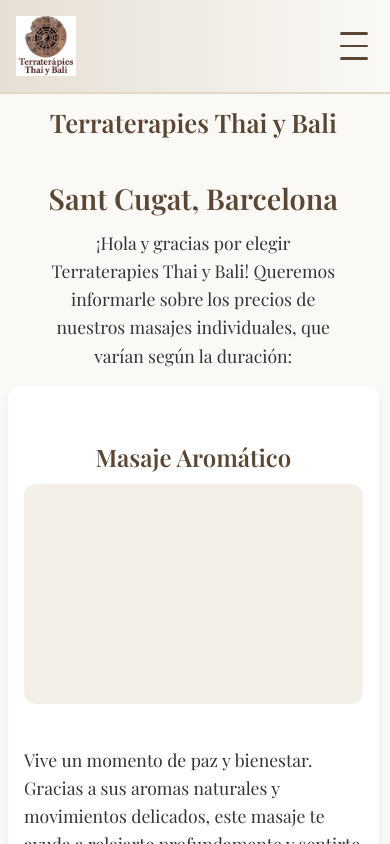
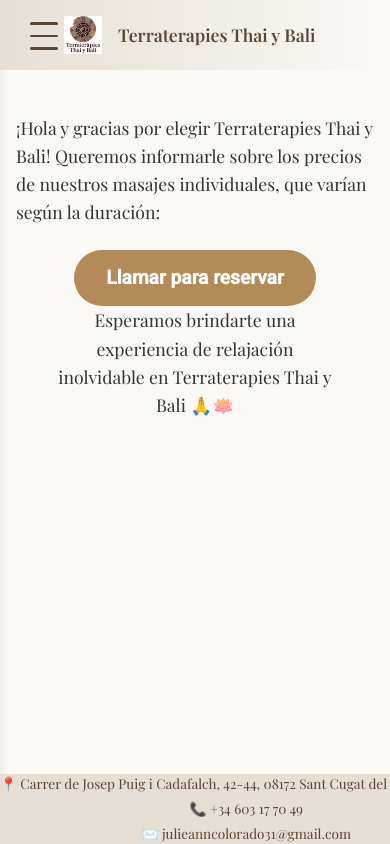
Before and after one commit to joniboi/terraterapies-thai-bali-web, an Angular app: page / in a window 390 px wide. Before the commit this address led to /aromatico. Shown: the top 844 px of the page. Built offline with nearby package versions, Linux system fonts and the light colour scheme.

Commit message:
updated menu

```diff
--- a/src/app/app-routing.module.ts
+++ b/src/app/app-routing.module.ts
@@ -12,6 +12,7 @@
 import { ReflexologiaComponent } from './tratamientos/reflexologia/reflexologia.component';
 import { CranealFacialComponent } from './tratamientos/craneal-facial/craneal-facial.component';
 import { DescontracturanteComponent } from './tratamientos/descontracturante/descontracturante.component';
+import { HomeComponent } from './home/home.component';
 
 const routes: Routes = [
   { path: 'aromatico', component: AromaticoComponent },
@@ -26,7 +27,7 @@
   { path: 'reflexologia', component: ReflexologiaComponent },
   { path: 'craneal-facial', component: CranealFacialComponent },
   { path: 'descontracturante', component: DescontracturanteComponent },
-  { path: '', redirectTo: '/aromatico', pathMatch: 'full' }
+  { path: '', component: HomeComponent, pathMatch: 'full' }
 ];
 
 @NgModule({
--- a/src/app/app.component.html
+++ b/src/app/app.component.html
@@ -1,15 +1,18 @@
 <!-- Header -->
 <header class="site-header">
   <img src="assets/image.png" alt="Terraterapies Logo" class="logo">
-
-  <!-- Botón hamburguesa -->
+  <h1>Terraterapies Thai y Bali</h1>
+  <!-- Botón hamburguesa a la derecha -->
   <button class="hamburger" (click)="toggleMenu()" aria-label="Abrir menú" [attr.aria-expanded]="menuOpen">
     <span></span>
     <span></span>
     <span></span>
   </button>
+</header>
 
-  <nav class="navbar" [class.open]="menuOpen">
+<!-- Sidebar de navegación -->
+<nav class="sidebar" [class.open]="menuOpen">
+  <a routerLink="/" (click)="closeMenu()">Home</a>
   <a routerLink="/aromatico" (click)="closeMenu()">Aromático</a>
   <a routerLink="/balines" (click)="closeMenu()">Balinés</a>
   <a routerLink="/lomi-lomi" (click)="closeMenu()">Lomi Lomi</a>
@@ -23,57 +26,27 @@
   <a routerLink="/craneal-facial" (click)="closeMenu()">Craneal Facial</a>
   <a routerLink="/descontracturante" (click)="closeMenu()">Descontracturante</a>
 </nav>
-</header>
 
 <!-- Contenido principal -->
 <div class="container">
-
-  <h1>Terraterapies Thai y Bali</h1>
-  <h2>Sant Cugat, Barcelona</h2>
-
-  <p>¡Hola y gracias por elegir Terraterapies Thai y Bali! Queremos informarle sobre los precios de nuestros masajes individuales, que varían según la duración:</p>
-
-
   <router-outlet></router-outlet>
-
-
-  <p>Esperamos brindarte una experiencia de relajación inolvidable en Terraterapies Thai y Bali 🙏🪷</p>
-
-  <h2>Reserva tu cita</h2>
-  <p>Puedes llamarnos directamente para concertar tu masaje:</p>
 
   <div class="btn-wrapper">
     <a href="#" id="btn-reserva" class="btn-reserva">Llamar para reservar</a>
   </div>
 
-  <script>
-  const btn = document.getElementById('btn-reserva');
-  const phoneNumber = '+34603177049';
-  const whatsappNumber = '+34603177049';
+  <p>Esperamos brindarte una experiencia de relajación inolvidable en Terraterapies Thai y Bali 🙏🪷</p>
 
-  function isMobile() {
-    return /Android|iPhone|iPad|iPod|Opera Mini|IEMobile|WPDesktop/i.test(navigator.userAgent);
-  }
 
-  if (isMobile()) {
-    // Si es móvil, abrir WhatsApp
-    btn.href = `https://wa.me/${whatsappNumber.replace(/\D/g,'')}`;
-    btn.textContent = 'Reservar por WhatsApp';
-  } else {
-    // Si no es móvil, llamar
-    btn.href = `tel:${phoneNumber}`;
-    btn.textContent = 'Llamar para reservar';
-  }
-</script>
 
 
 </div>
 
 <!-- Footer -->
-<footer id="contacto" class="site-footer">
+ <footer id="contacto" class="site-footer">
   <div class="footer-container">
-    <p>📍 Sant Cugat, Barcelona</p>
-    <p>📞 Tel: +34 603 17 70 49</p>
-    <p>✉️ Email: julieganda28@yahoo.com</p>
+    <span>📍 Carrer de Josep Puig i Cadafalch, 42-44, 08172 Sant Cugat del Vallès, Barcelona</span>
+    <span>📞 +34 603 17 70 49</span>
+    <span>✉️ julieanncolorado31@gmail.com</span>
   </div>
 </footer>
--- a/src/app/app.module.ts
+++ b/src/app/app.module.ts
@@ -15,6 +15,7 @@
 import { ReflexologiaComponent } from './tratamientos/reflexologia/reflexologia.component';
 import { CranealFacialComponent } from './tratamientos/craneal-facial/craneal-facial.component';
 import { DescontracturanteComponent } from './tratamientos/descontracturante/descontracturante.component';
+import { HomeComponent } from './home/home.component';
 
 @NgModule({
   declarations: [
@@ -30,7 +31,8 @@
     PindasComponent,
     ReflexologiaComponent,
     CranealFacialComponent,
-    DescontracturanteComponent
+    DescontracturanteComponent,
+    HomeComponent
   ],
   imports: [
     BrowserModule,
--- /dev/null
+++ b/src/app/home/home.component.html
@@ -0,0 +1 @@
+<p>¡Hola y gracias por elegir Terraterapies Thai y Bali! Queremos informarle sobre los precios de nuestros masajes individuales, que varían según la duración:</p>
--- a/src/styles.scss
+++ b/src/styles.scss
@@ -28,17 +28,36 @@
 
 /* === Header === */
 .site-header {
+  position: fixed;
+  top: 0;
+  left: 0;
+  width: 100vw;
+  z-index: 100;
+  height: 70px;
   background: linear-gradient(to right, #e6dfd4, #faf9f6);
-  padding: 1rem 2rem;
   display: flex;
   align-items: center;
-  justify-content: space-between;
-  border-bottom: 2px solid #e0d8c3;
+  justify-content: flex-start;
+  padding: 0 2rem;
+  box-sizing: border-box;
+  gap: 1.5rem;
 }
 
-.site-header img.logo {
-  height: 60px;
+.site-header .logo {
+  height: 48px;
+  width: auto;
+  margin-right: 1rem;
 }
+
+.site-header h1 {
+  font-size: 1.6rem;
+  margin: 0;
+  font-family: 'Playfair Display', serif;
+  color: #5a4632;
+  flex: 1 1 auto;
+  text-align: left;
+}
+
 
 /* === Navegación fija === */
 .navbar {
@@ -90,16 +109,42 @@
 
 /* === Footer === */
 .site-footer {
+  font-family: 'Playfair Display', serif;
+  position: fixed;
+  left: 0;
+  bottom: 0;
+  width: 100vw;
+  height: auto;
   background: #e6dfd4;
-  padding: 2rem 1rem;
-  text-align: center;
-  font-size: 0.9rem;
-  color: #5a4632;
-  border-top: 2px solid #e0d8c3;
+  z-index: 100;
+  display: flex;
+  align-items: center;
+  justify-content: center;
+  padding: 0.3rem 0;
+  font-size: 0.95rem;
 }
 
-.site-footer p {
-  margin: 0.3rem 0;
+.footer-container {
+  display: flex;
+  gap: 2rem;
+  flex-wrap: wrap;
+  justify-content: center;
+  align-items: center;
+  width: 100%;
+}
+
+.site-footer span {
+  font-family: 'Playfair Display', serif;
+  font-size: 0.85rem;
+  color: #5a4632;
+  white-space: nowrap;
+}
+
+@media (max-width: 500px) {
+  .footer-container {
+    flex-direction: column;
+    gap: 0.2rem;
+  }
 }
 
 /* === Hamburguesa === */
@@ -113,7 +158,7 @@
   border: none;
   cursor: pointer;
   z-index: 100;
-  margin-left: 1rem;
+  margin-left: auto;
 }
 
 .hamburger span {
@@ -178,7 +223,8 @@
   display: flex;
   flex-direction: column;
   align-items: center;
-  padding: 2rem 1rem;
+  margin-top: 0.5rem;      // menos margen superior en la card
+  padding-top: 1rem;       // menos padding superior en la card
 }
 
 .foto-tratamiento {
@@ -227,3 +273,125 @@
   margin-bottom: 1rem;
   line-height: 1.6;
 }
+
+.site-header {
+  position: fixed;
+  top: 0;
+  left: 0;
+  width: 100vw;
+  z-index: 100;
+  height: 70px;
+  background: linear-gradient(to right, #e6dfd4, #faf9f6);
+  display: flex;
+  align-items: center;
+  padding: 0 2rem;
+  box-sizing: border-box;
+}
+
+.sidebar {
+  position: fixed;
+  top: 70px; /* debajo del header */
+  left: 0;
+  width: 220px;
+  height: calc(100vh - 70px - 60px); /* resta header y footer */
+  background: #f4efe7;
+  border-right: 2px solid #e0d8c3;
+  display: flex;
+  flex-direction: column;
+  gap: 0.5rem;
+  padding: 2rem 1rem 1rem 1rem;
+  z-index: 10;
+  overflow-y: auto;
+}
+
+.site-footer {
+  position: fixed;
+  left: 0;
+  bottom: 0;
+  width: 100vw;
+  height: 60px;
+  background: #e6dfd4;
+  z-index: 100;
+  display: flex;
+  align-items: center;
+  justify-content: center;
+}
+
+.container {
+  margin-left: 240px; /* espacio para el sidebar */
+  margin-top: 80px;   /* espacio para el header */
+  margin-bottom: 70px; /* espacio para el footer */
+  padding: 2rem 0.5rem 2rem 2rem;
+  max-width: 900px;
+  min-height: calc(100vh - 80px - 70px);
+  box-sizing: border-box;
+}
+
+@media (max-width: 900px) {
+  .sidebar {
+    width: 170px;
+    padding: 1rem 0.5rem;
+  }
+  .container {
+    margin-left: 180px;
+    padding: 1rem;
+  }
+}
+
+@media (max-width: 700px) {
+  .sidebar {
+    position: fixed;
+    top: 0;
+    left: 0;
+    height: 100%;
+    transform: translateX(-100%);
+    background: #faf9f6;
+    box-shadow: 2px 0 10px rgba(0,0,0,0.07);
+    transition: transform 0.3s;
+    z-index: 100;
+  }
+  .sidebar.open {
+    transform: translateX(0);
+  }
+  .container {
+    margin-left: 0;
+    padding: 1rem;
+  }
+  .site-header {
+    z-index: 101;
+    padding: 0 1rem;
+    gap: 0.5rem;
+  }
+  .site-header h1 {
+    font-size: 1.1rem;
+    white-space: nowrap;
+    overflow: hidden;
+    text-overflow: ellipsis;
+  }
+  .site-header .logo {
+    height: 38px;
+    margin-right: 0.5rem;
+  }
+  .hamburger {
+    display: flex;
+    position: static;
+    margin-left: 0.5rem;
+  }
+}
+
+.hamburger {
+  display: none;
+}
+
+@media (max-width: 700px) {
+  .site-header .logo {
+    margin-left: 48px; // deja espacio para el botón hamburguesa
+  }
+  .hamburger {
+    display: flex;
+    position: absolute;
+    left: 1rem;
+    top: 1rem;
+    z-index: 102;
+  }
+}
```
Also changed, not shown: src/app/home/home.component.ts (added, +10 -0 lines), src/app/home/home.component.scss (added), 1 other file (tests, documents, lock files or other folders).
